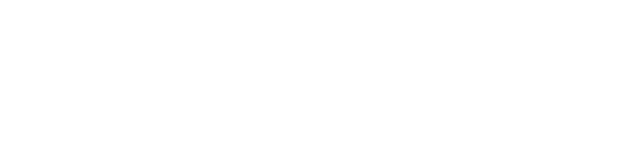
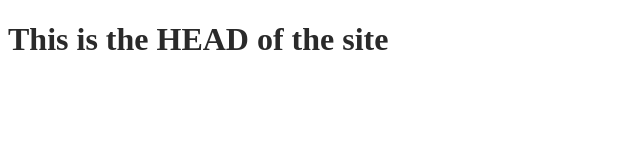
Before and after one commit to Yury-H/github-tutorial, a plain HTML site: page index.html in a window 1280 px wide. Shown: the whole page, without its empty margins (0-640 px from the left). Drawn offline with Linux system fonts and the light colour scheme.

Commit message:
Added head and styles

```diff
--- a/index.html
+++ b/index.html
@@ -4,9 +4,10 @@
         <meta charset="UTF-8">
         <meta name="viewport" content="width-device-width, initial-scale=1.0">
         <title>Git Rules!!!</title>
+        <link rel="stylesheet" href="./css/styles.css"
     </head>
 <body>
-
+<h1>This is the HEAD of the site</h1>
 </body>
 
 </html>
```
Also changed, not shown: 1 other file.
